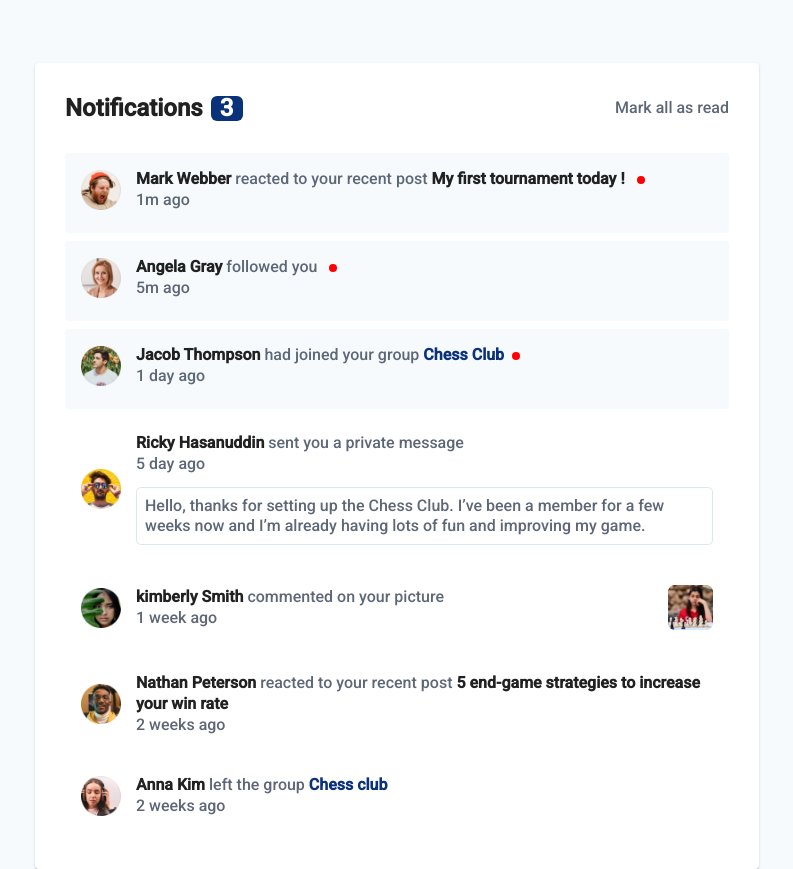
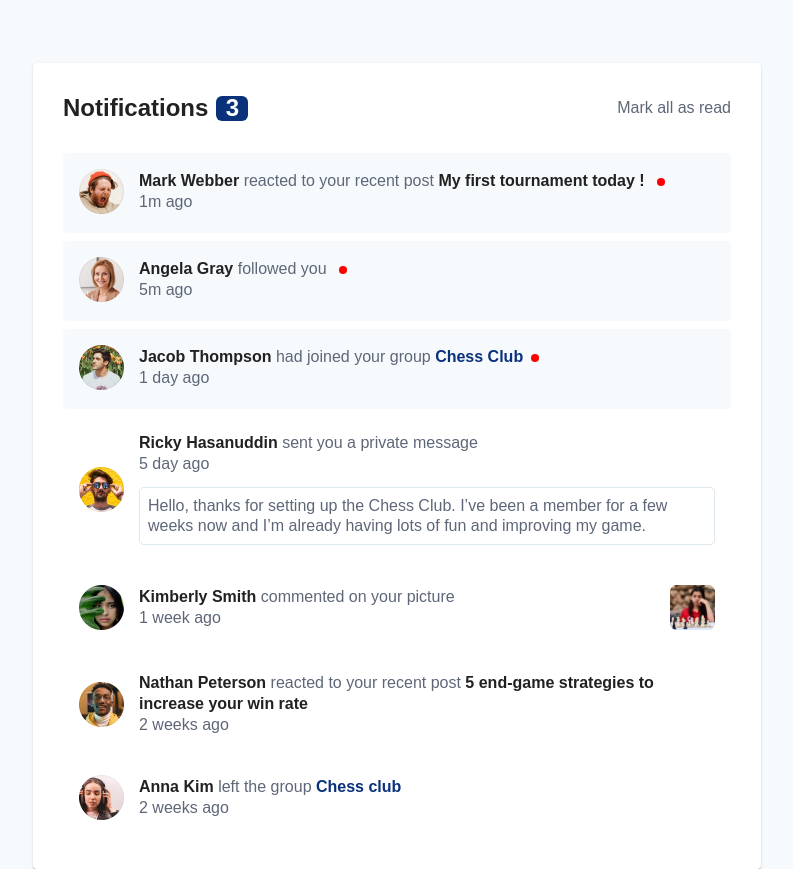
Before and after one commit to jdelaeter/notificationApp, an Angular app: page / in a window 1280 px wide. Shown: the whole page, without its empty margins (243-1036 px from the left). Built offline with nearby package versions, Linux system fonts and the light colour scheme.

Commit message:
update style

```diff
--- a/src/app/app.component.css
+++ b/src/app/app.component.css
@@ -1,5 +1,6 @@
 .example-header-image {
     background-size: cover;
+    min-width: 45px;
 }
 
 .redDot {
@@ -11,13 +12,18 @@
     margin-left: 8px;
 }
 
+.imgStyle {
+    width: 45px;
+    height: 45px;
+    position: relative;
+    top: 0
+}
+
 .cardContent {
     display: flex;
     align-items: center;
     gap: 15px;
 }
-
-/*typo*/
 
 .header {
     font-style: normal;
@@ -82,7 +88,7 @@
 .example-card {
     margin: 0 auto;
     margin-top: 63px;
-    width: 724px;
+    width: 728px;
     padding: 30px;
 }
 
--- a/src/app/app.component.html
+++ b/src/app/app.component.html
@@ -14,7 +14,9 @@
     <mat-card class="notification" *ngFor="let notification of notifications"
       [ngStyle]="{'background-color': (notification?.read === true) ? 'var(--white-color)' : 'var(--snow-color)'}">
       <mat-card-content class="cardContent">
-        <div mat-card-avatar class="example-header-image"><img [src]="notification?.image" /></div>
+        <div class="example-header-image">
+          <img class="imgStyle" [src]="notification?.image" />
+        </div>
         <div><span class="bodyBold">{{notification.prenom}} {{notification.nom}} </span> <span
             class="body">{{notification.text}}</span> <span class="bodyBold"> {{notification.boldText}}</span><span
             class="bodyBold blue"> {{notification?.groupName}}</span>
--- a/src/app/app.component.ts
+++ b/src/app/app.component.ts
@@ -66,7 +66,7 @@ export class AppComponent {
     },
     {
       "nom": "Smith",
-      "prenom": "kimberly",
+      "prenom": "Kimberly",
       "text": "commented on your picture",
       "boldText": "",
       "read": true,
--- a/src/styles.css
+++ b/src/styles.css
@@ -8,7 +8,6 @@ body {
 
 body {
   margin: 0;
-  font-family: 'Plus Jakarta Sans', sans-serif;
 }
 
 /*
@@ -104,3 +103,7 @@ body {
   --snow-color: #F7FAFD;
   --white-color: #FFFFFF;
 }
+
+* {
+  font-family: Plus Jakarta Sans, sans-serif !important;
+}
```
